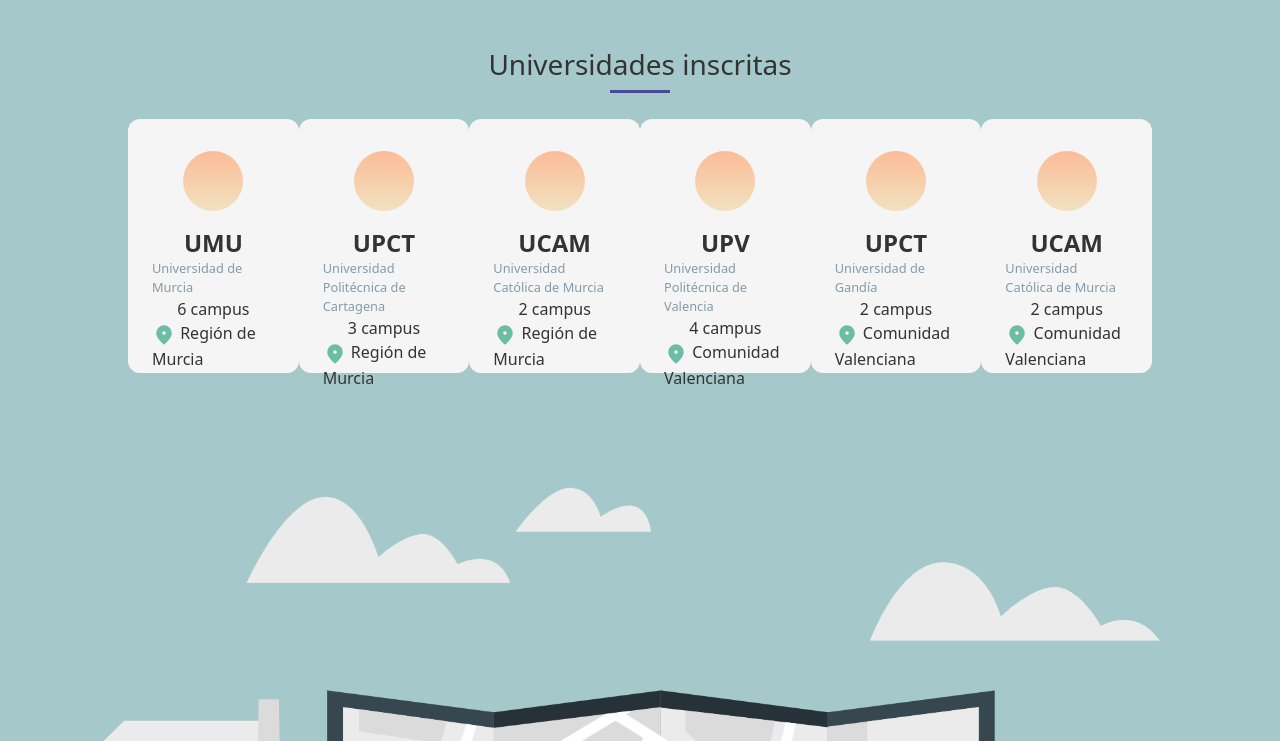
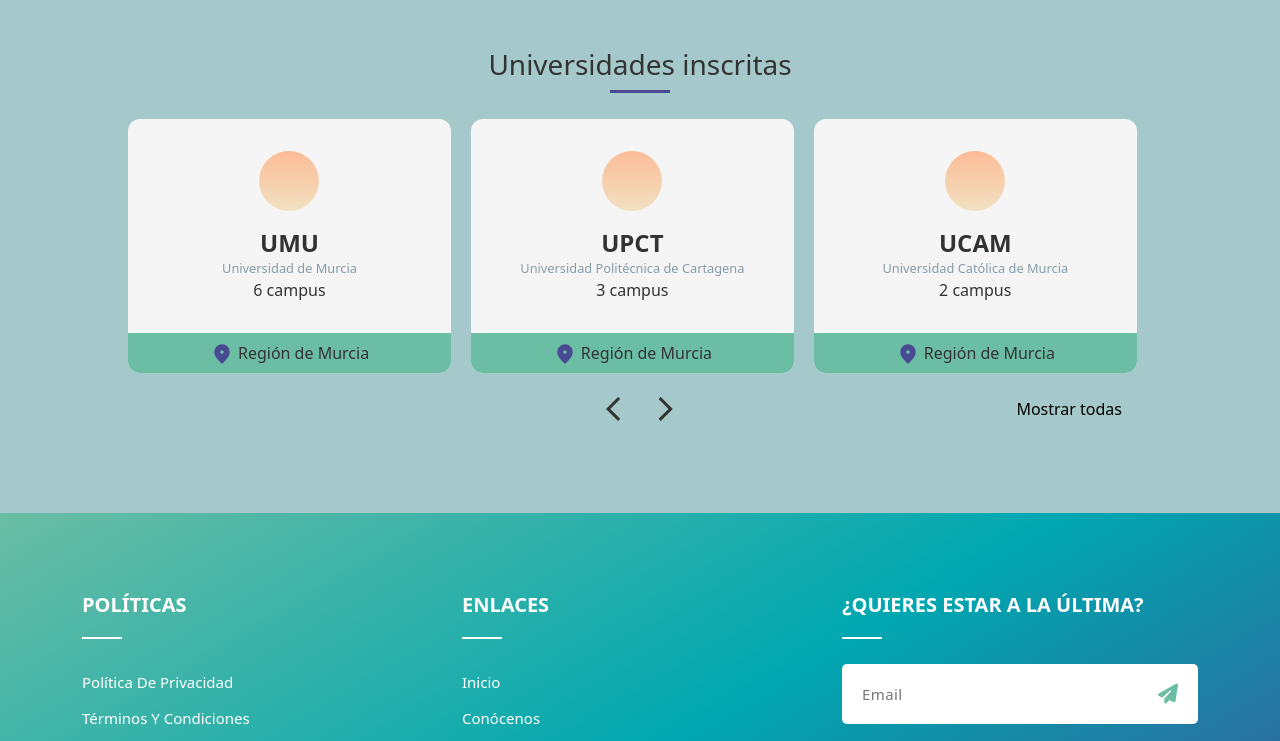
Before and after one commit to UniGoApp/backend, a website: page public/index.html in a window 1280 px wide. Shown: the part 1990-2731 px from the top of the page. Drawn offline with nearby package versions, Linux system fonts and the light colour scheme.

Commit message:
seccion universidades completada

```diff
--- a/public/css/index.css
+++ b/public/css/index.css
@@ -328,60 +328,78 @@
     background-color: var(--azul);
     margin: 8px auto 14px auto;
 }
-#comunidades{
+#destinos > .controls{
     width: 80%;
     margin: auto;
-    padding: 12px 0;
     display: flex;
-    justify-content: center;
+    justify-content: space-between;
     align-items: center;
-    flex-wrap: nowrap;
-    overflow-x: scroll;
+    text-align: center;
 }
-
-#comunidades::-webkit-scrollbar {
-    display: none;
+.controls > button{
+    margin-right: 30px;
+    transition: all .3s;
 }
-#comunidades::-webkit-scrollbar-track {
-    display: none;
+.controls > button:hover{
+    color: var(--azul);
 }
-#comunidades::-webkit-scrollbar-thumb {
-    display: none;
-}
-
-#comunidades > .comunidad{
-    margin-bottom: 0;
-    padding: 6px 18px;
-    border-bottom: 3px solid lightgrey;
+#destinos :is(.prev, .next){
+    display: inline;
+    fill: var(--black);
+    width: 48px;
     cursor: pointer;
-}
-#comunidades > .comunidad.activa{
-    border-bottom-color: var(--verde);
-    font-weight: 500;
-    transition: border-bottom-color .5s;
 }
 #universidades{
     width: 80%;
     margin: auto;
     padding: 12px 0;
     display: flex;
-    justify-content: space-around;
+    justify-content: flex-start;
     align-items: stretch;
+    flex-wrap: nowrap;
+    overflow-x: scroll;
+    gap: 20px;
+    scroll-behavior: smooth;
+    transition: all .6s;
+}
+#universidades.verTodas{
+    flex-wrap: wrap;
+    overflow-x: unset;
+    animation: verTodas .4s 1;
+}
+@keyframes verTodas {
+    from { opacity: 0; }
+    to { opacity: 1; }
+}
+#universidades::-webkit-scrollbar {
+    display: none;
+}
+#universidades::-webkit-scrollbar-track {
+    display: none;
+}
+#universidades::-webkit-scrollbar-thumb {
+    display: none;
 }
 
 .universidad {
-    width: 190px;
+    display: flex;
+    flex-direction: column;
+    justify-content: space-between;
+    flex-wrap: nowrap;
+    flex-basis: calc(33% - 15px);
+    flex-shrink: 0;
     height: 254px;
     background: #f5f5f5;
     border-radius: 12px;
-    padding: 2rem 1.5rem;
+    padding: 2rem 0 0 0;
     transition: box-shadow .3s ease, transform .2s ease;
 }
-
 .uni-info {
+    height: 100%;
+    position: relative;
     display: flex;
     flex-direction: column;
-    justify-content: center;
+    justify-content: flex-start;
     align-items: center;
     transition: transform .2s ease, opacity .2s ease;
 }
@@ -411,9 +429,19 @@
     font-size: 0.8em;
 }
 
+.uni-community{
+    width: 100%;
+    line-height: 2.5em;
+    background-color: var(--verde);
+    text-align: center;
+    border-radius: 0  0 12px 12px;
+}
+.uni-community > svg{
+    fill: var(--azul);
+}
 /*Hover*/
 .universidad:hover {
-    box-shadow: 0 8px 50px #23232333;
+    box-shadow: 0 8px 40px #23232333;
 }
 
 .universidad:hover .uni-info {
--- a/public/index.html
+++ b/public/index.html
@@ -162,54 +162,27 @@
 
         <section id="destinos">
             <!-- Cuando se metan mas universidades y no quepan, poner un boton que saque un modal con todos los logos -->
-            <div class="destinos-txt">
-                <h3 class="section-title">Universidades inscritas</h3>
-                <div id="universidades">
-                    <!-- <div class="universidad">
-                        <p>UCAM</p>
+            <h3 class="section-title">Universidades inscritas</h3>
+            <div id="universidades">
+
+            </div>
+            <div class="controls">
+                <p style="color: transparent; margin-left: 30px;">Mostrar todas</p>
+                <div>
+                    <div class="prev">
+                        <svg xmlns="http://www.w3.org/2000/svg" height="48" width="48"><path d="M28.05 36 16 23.95 28.05 11.9l2.15 2.15-9.9 9.9 9.9 9.9Z"/></svg>
                     </div>
-                    <div class="universidad">
-                        <p>UMU</p>
+                    <div class="next">
+                        <svg xmlns="http://www.w3.org/2000/svg" height="48" width="48"><path d="m18.75 36-2.15-2.15 9.9-9.9-9.9-9.9 2.15-2.15L30.8 23.95Z"/></svg>
                     </div>
-                    <div class="universidad">
-                        <p>UPCT</p>
-                    </div> -->
                 </div>
+                <button>Mostrar todas</button>
             </div>
-            <div class="destinos-img">
-                <img src="./img/ilustraciones/paper-map.png" alt="eligiendo destino">
-            </div>
-
-
-
-            <!-- <div id="comunidades">
-                <p class="comunidad" id="com-1">Región de Murcia</p>
-                <p class="comunidad" id="com-2">Comunidad Valenciana</p>
-            </div>
-            <div id="universidades">
-                <div class="universidad">
-                    <p>UCAM</p>
-                </div>
-                <div class="universidad">
-                    <p>UMU</p>
-                </div>
-                <div class="universidad">
-                    <p>UPCT</p>
-                </div>
-            </div> -->
-
         </section>
 
         <section id="contacto">
             <!-- formulario simple -->
 
-            <div class="universidad">
-                <div class="uni-info">
-                    <div class="uni-avatar"></div>
-                    <div class="uni-title">Steve Jobs</div>
-                    <div class="uni-subtitle">CEO &amp; Co-Founder</div>
-                </div>
-            </div>
 
         </section>
 
--- a/public/js/index.js
+++ b/public/js/index.js
@@ -35,14 +35,8 @@
 fetch('../public_data/destinos.json')
 .then(response => response.json())
 .then(data => {
-
     data.comunidades.forEach(com => {
-        let comunidad = com.nombre;
         com.universidades.forEach(uni => {
-            let nombre = uni.nombre;
-            let sigla = uni.sigla;
-            let campus = uni.campus.length;
-
             let card_uni = `
             <div class="universidad">
                 <div class="uni-info">
@@ -50,72 +44,46 @@
                     <div class="uni-title">${uni.sigla}</div>
                     <div class="uni-subtitle">${uni.nombre}</div>
                     <div class="uni-subtitle-2">${uni.campus.length} campus</div>
-                    <div class="uni-community">
-                        <svg xmlns="http://www.w3.org/2000/svg" height="24" width="24" fill="#6bbda3"><path d="M12 11.75q.725 0 1.238-.512.512-.513.512-1.238t-.512-1.238Q12.725 8.25 12 8.25t-1.238.512q-.512.513-.512 1.238t.512 1.238q.513.512 1.238.512Zm0 10.05q-3.9-3.4-5.825-6.3-1.925-2.9-1.925-5.3 0-3.625 2.338-5.788Q8.925 2.25 12 2.25q3.075 0 5.413 2.162Q19.75 6.575 19.75 10.2q0 2.4-1.925 5.3T12 21.8Z"/></svg>
-                        ${com.nombre}
-                    </div>
+                </div>
+                <div class="uni-community">
+                    <svg xmlns="http://www.w3.org/2000/svg" height="24" width="24"><path d="M12 11.75q.725 0 1.238-.512.512-.513.512-1.238t-.512-1.238Q12.725 8.25 12 8.25t-1.238.512q-.512.513-.512 1.238t.512 1.238q.513.512 1.238.512Zm0 10.05q-3.9-3.4-5.825-6.3-1.925-2.9-1.925-5.3 0-3.625 2.338-5.788Q8.925 2.25 12 2.25q3.075 0 5.413 2.162Q19.75 6.575 19.75 10.2q0 2.4-1.925 5.3T12 21.8Z"/></svg>
+                    ${com.nombre}
                 </div>
             </div>
             `;
-
             universidadesContainer.innerHTML += card_uni;
-
         });
     });
+    if(universidadesContainer.children.length <= 3){
+        const controls = document.querySelector('#destinos > div.controls');
+        controls.style.display = "none";
+    }
+});
 
-});
-//     data.comunidades.forEach(comunidad => {
-//         let newComunidad = `<p class="comunidad" id="com-${comunidad.id}">${comunidad.nombre}</p>`;
-//         comunidadesContainer.innerHTML += newComunidad;
-//     });
+// SLIDER CONTROLS
+const prevButton = document.querySelector('.controls div.prev');
+const nextButton = document.querySelector('.controls div.next');
+const allButton = document.querySelector('.controls > button');
 
-//     let comunidades = comunidadesContainer.getElementsByClassName('comunidad');
-//     comunidades[0].classList.add('activa');
-
-//     for(let i=0; i<comunidades.length; i++){
-//         let comunidad = comunidades[i];
-//         if(comunidad.classList.contains('comunidad') && comunidad.classList.contains('activa')){
-//             let id = comunidad.id.split('-')[1];
-//             universidadesContainer.innerHTML = "";
-
-//             data.comunidades.forEach(com => {
-//                 if(com.id == id){
-//                     com.universidades.forEach((uni => {
-//                         let card_uni =
-//                         `<div class="universidad">
-//                             <p>${uni.nombre} [${uni.nombre_corto}]</p>
-//                         </div>`;
-//                         universidadesContainer.innerHTML += card_uni;
-//                     }));
-
-//                 }
-//             });
-//         }
-//     }
-
-//     document.querySelector
-//     for(let i=0; i<comunidades.length; i++){
-//         comunidades[i].addEventListener('click', function(e) {
-//             const anterior = e.target.parentNode.querySelector('p.comunidad.activa');
-//             anterior.classList.remove('activa');
-//             e.target.classList.add('activa');
-
-//             let full_id = e.target.id;
-//             let id = full_id.split('-')[1];
-//             universidadesContainer.innerHTML = "";
-
-//             data.comunidades.forEach(comunidad => {
-//                 if(comunidad.id == id){
-//                     comunidad.universidades.forEach((universidad => {
-//                         let card_university =
-//                         `<div class="universidad">
-//                             <p>${universidad.nombre} [${universidad.nombre_corto}]</p>
-//                         </div>`;
-//                         universidadesContainer.innerHTML += card_university;
-//                     }));
-
-//                 }
-//             });
-
-//         });
-//     }
+prevButton.onclick = () => {
+    universidadesContainer.scrollLeft -= 0.33*(0.8*window.innerWidth);
+}
+nextButton.onclick = () => {
+    universidadesContainer.scrollLeft += 0.33*(0.8*window.innerWidth);
+}
+allButton.onclick = (e) => {
+    universidadesContainer.classList.toggle('verTodas');
+    if(e.target.innerText === "Mostrar todas"){
+        e.target.innerText = "Ver menos";
+        prevButton.style.display = "none";
+        nextButton.style.display = "none";
+        // universidadesContainer.style.flexWrap = "wrap";
+        // universidadesContainer.style.overflowX = "unset";
+    }else{
+        e.target.innerText = "Mostrar todas";
+        prevButton.style.display = "inline";
+        nextButton.style.display = "inline";
+        // universidadesContainer.style.flexWrap = "nowrap";
+        // universidadesContainer.style.overflowX = "scroll";
+    }
+}
--- a/public/public_data/destinos.json
+++ b/public/public_data/destinos.json
@@ -9,6 +9,7 @@
                     "id_comunidad":1,
                     "nombre":"Universidad de Murcia",
                     "sigla":"UMU",
+                    "logo": "",
                     "campus":[
                         {
                             "id":1,
@@ -47,6 +48,7 @@
                     "id_comunidad":1,
                     "nombre":"Universidad Politécnica de Cartagena",
                     "sigla":"UPCT",
+                    "logo": "",
                     "campus":[
                         {
                             "id":7,
@@ -70,6 +72,7 @@
                     "id_comunidad":1,
                     "nombre":"Universidad Católica de Murcia",
                     "sigla":"UCAM",
+                    "logo": "",
                     "campus":[
                         {
                             "id":10,
```
Also changed, not shown: public/img/icons/next.svg (added), public/img/icons/prev.svg (added).
